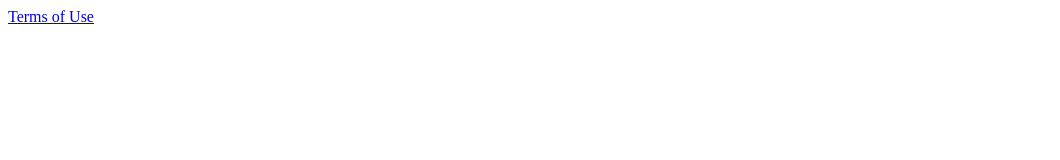
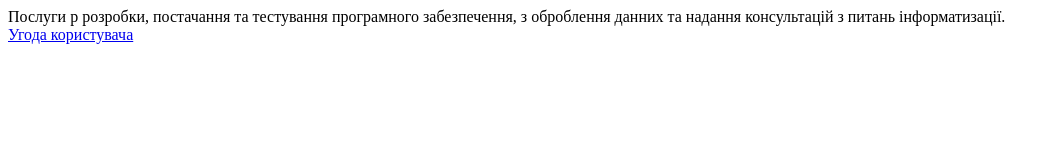
Before and after one commit to meshroom-ixp/meshroom.github.io, a plain HTML site: page index.html in a window 1280 px wide. Shown: the whole page, without its empty margins (0-1060 px from the left). Drawn offline with Linux system fonts and the light colour scheme.

Commit message:
Update index.html

```diff
--- a/index.html
+++ b/index.html
@@ -2,6 +2,7 @@
   <head>
   </head>
   <body>
-    <a href='/terms-of-use.pdf'>Terms of Use</a>
+    <div>Послуги p розробки, постачання та тестування програмного забезпечення, з оброблення данних та надання консультацій з питань інформатизації.</div>
+    <div><a href='/terms-of-use.html'>Угода користувача</a></div>
   </body>
 </html>
```
